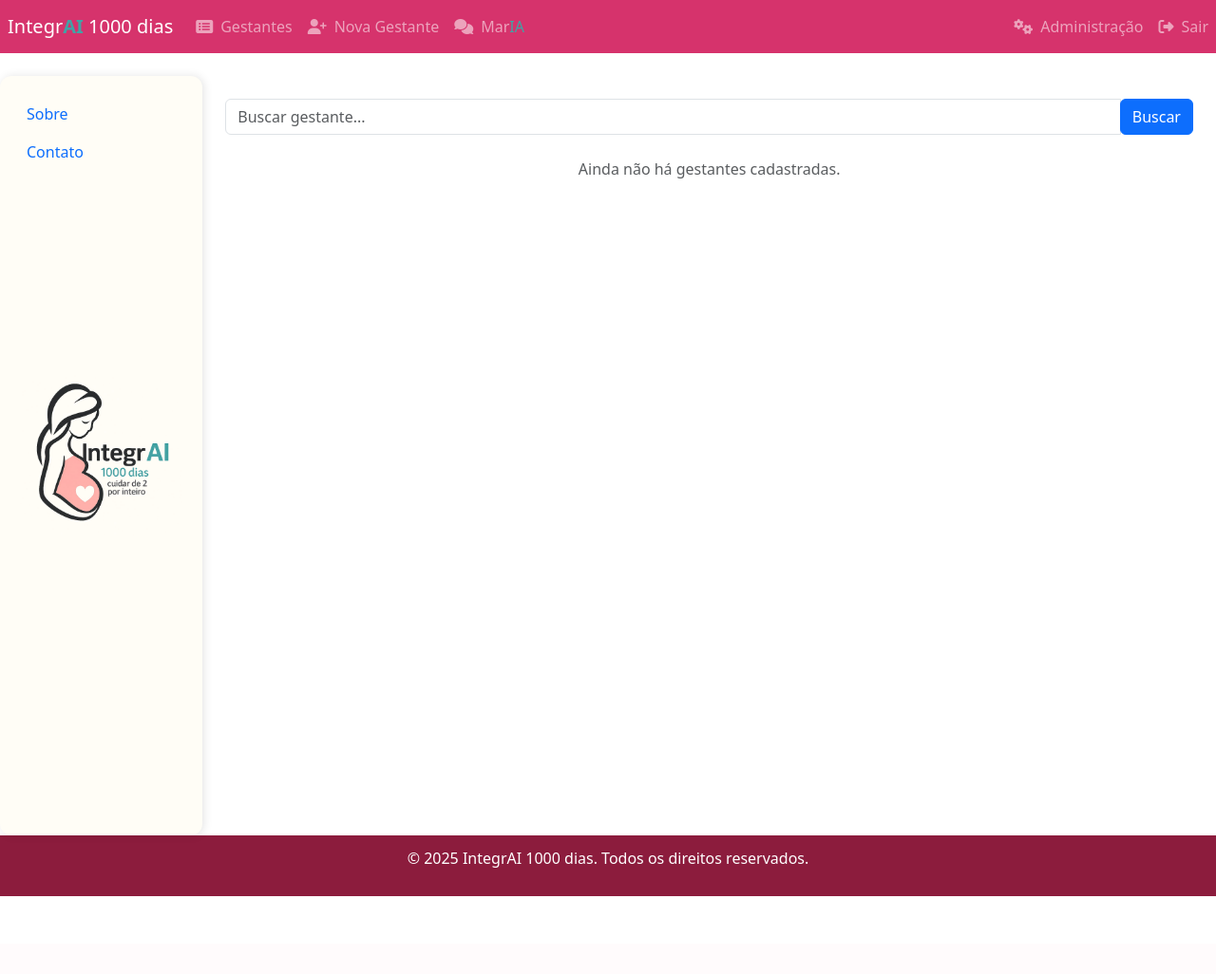
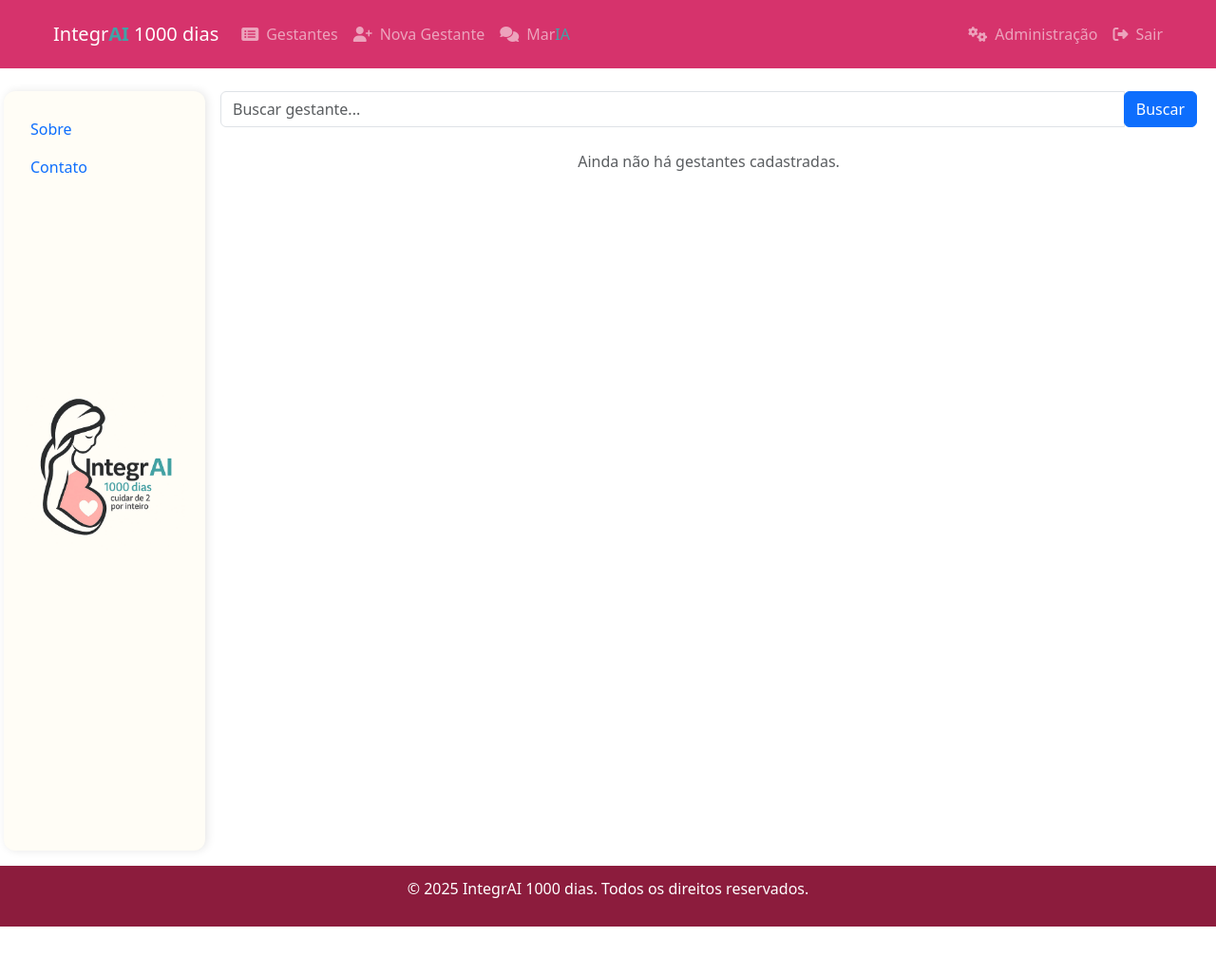
Before and after one commit to profsergiocosta/integrAI, a Django app: page / in a window 1280 px wide. Shown: the whole page at 95% size. Before the commit the page ends 944 px from the top, so only its background shows below. Run offline with Django 5.2, Linux system fonts and the light colour scheme; the visitor is signed in with stand-in values (Sample User, id 1); data that the repository does not hold is empty; some libraries are stand-ins or nearby versions.

Commit message:
pequenos ajustes

```diff
--- a/django_app/static/styles/style.css
+++ b/django_app/static/styles/style.css
@@ -14,6 +14,8 @@ body {
     background-color: var(--rosa-muito-claro);
     font-family: 'Poppins', sans-serif;
 }
+
+
 
 nav {
     background-color: var(--rosa-principal);
--- a/django_app/templates/avaliacao/questionario.html
+++ b/django_app/templates/avaliacao/questionario.html
@@ -68,7 +68,7 @@
         document.getElementById('loadingMessage').style.display = 'block';
         setTimeout(function () {
             document.getElementById('evaluationForm').submit();
-        }, 2000);
+        }, 500);
     });
 </script>
 {% endblock %}
--- a/django_app/templates/base.html
+++ b/django_app/templates/base.html
@@ -30,27 +30,17 @@
 
 
 
-    <div class="container-fluid">
+    <div class="container-fluid px-3 py-3">
+        <div class="row">
+            {% include 'partials/_menu.html' %}
+
+            <main role="main" class="col-md-9 ml-sm-auto col-lg-10 px-3">
+                {% block content %}{% endblock %}
+            </main>
+        </div>
+    </div>
 
 
-        <div class="row">
-
-
-            <!-- Menu Lateral -->
-           {% include 'partials/_menu.html' %}
-
-
-
-            <!-- Conteúdo Principal -->
-      <!-- Conteúdo Principal -->
-<main role="main" class="col-md-9 ml-sm-auto col-lg-10 px-4 mt-4 mb-4">
-    {% block content %}{% endblock %}
-
-
-</main>
-
-        </div>
-    </div>
 
     {% include 'partials/_alertas.html'%}
 
--- a/django_app/templates/gestantes/index.html
+++ b/django_app/templates/gestantes/index.html
@@ -18,7 +18,7 @@
                 <p>Obrigado por sua dedicação!</p>
             </div>
             <div class="modal-footer">
-                <a href="{% url 'lista_gestantes' %}" class="btn btn-primary">Fechar</a>
+                <a href="{% url 'index' %}" class="btn btn-primary">Fechar</a>
 
             </div>
         </div>
@@ -34,7 +34,7 @@
         var closeButton = document.getElementById('closeModalButton');
         if (closeButton) {
             closeButton.addEventListener('click', function () {
-                window.location.href = "{% url 'lista_gestantes' %}";
+                window.location.href = "{% url 'index' %}";
             });
         }
     };
@@ -61,7 +61,7 @@
     <div class="col-md-6 col-lg-4 mb-4">
         <div class="card h-100 shadow-sm">
             {% if gestante.foto %}
-            <img src="{{ gestante.foto.url }}" class="card-img-top" alt="Foto de {{ gestante.nome }}" style="height: 250px; object-fit: cover;">
+            <img src="{{ gestante.foto.url }}" class="card-img-top" alt="Foto de {{ gestante.nome }}" style="height: 380px; object-fit: cover;">
             {% endif %}
             <div class="card-body">
                 <h5 class="card-title">{{ gestante.nome }}</h5>
--- a/django_app/templates/partials/_header.html
+++ b/django_app/templates/partials/_header.html
@@ -1,4 +1,4 @@
-<nav class="navbar navbar-expand-lg navbar-dark fixed-top">
+<nav class="navbar navbar-expand-lg navbar-dark fixed-top py-3 px-5">
     <div class="d-flex align-items-center">
         <button class="navbar-toggler order-0 me-2" type="button" data-bs-toggle="collapse" data-bs-target="#navbarNav"
             aria-controls="navbarNav" aria-expanded="false" aria-label="Toggle navigation">
```
